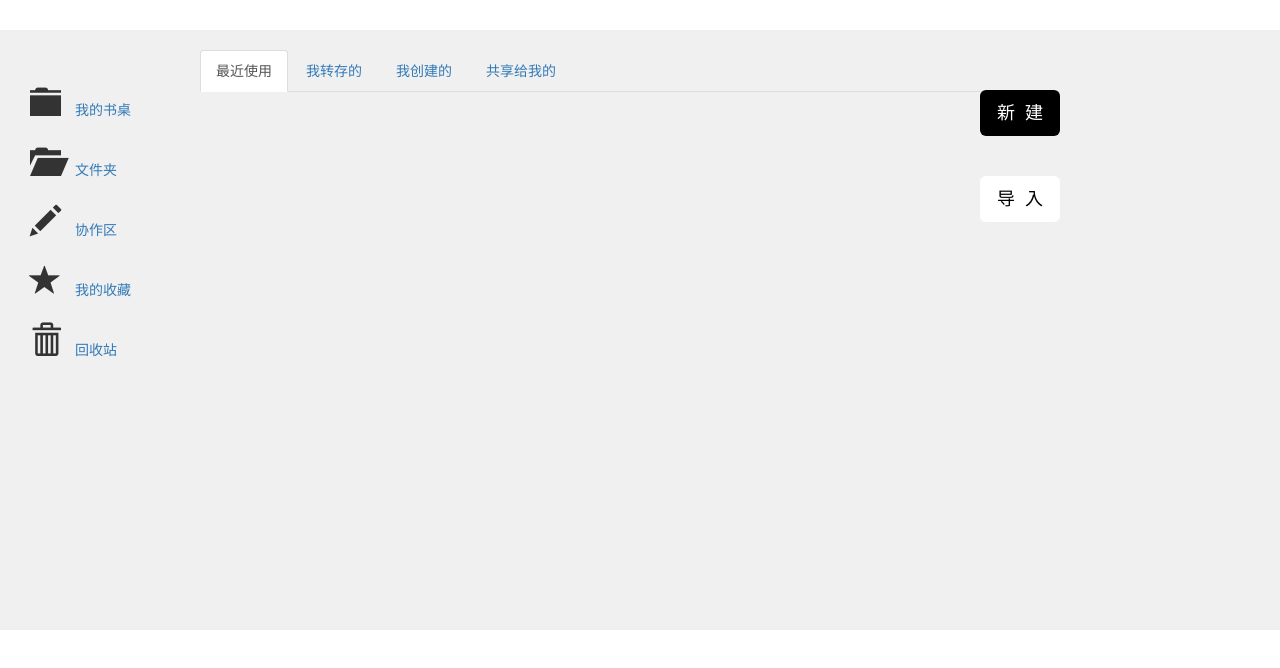
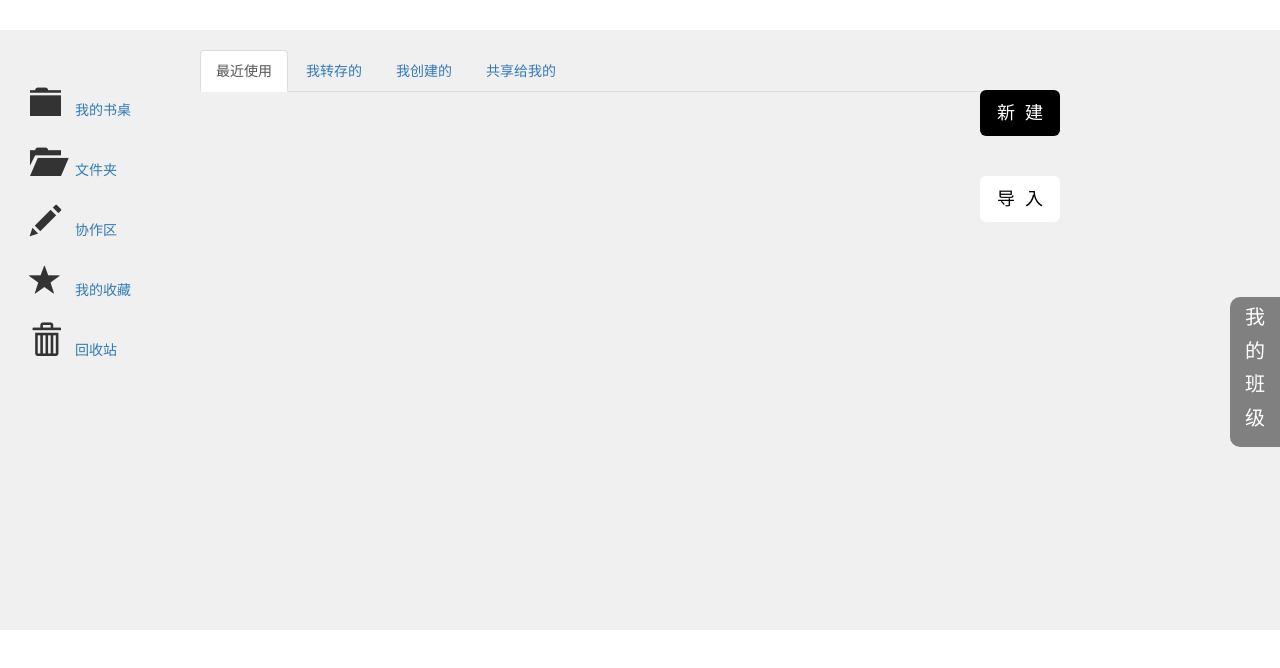
Before and after one commit to CODERDRIVER/WebTechnologyProject, a plain HTML site: page FrontCode/views/manager.html in a window 1280 px wide. Drawn offline with Linux system fonts and the light colour scheme.

Commit message:
update sidebar

```diff
--- a/FrontCode/css/manager.css
+++ b/FrontCode/css/manager.css
@@ -71,3 +71,31 @@
     background-color: white;
     color: black;
 }
+
+
+/* 设置侧边栏 */
+
+.sidebar {
+    padding: 6px;
+    margin-top: 25%;
+    margin-left: 250px;
+    background-color: gray;
+    color: white;
+    width: 50px;
+    height: 150px;
+    text-align: center;
+    border-radius: 10px 0 0 10px;
+    -webkit-border-radius: ;
+    -moz-border-radius: ;
+    -ms-border-radius: ;
+    -o-border-radius: ;
+}
+
+.sidebar p {
+    margin-bottom: 5px;
+    font-size: 20px;
+}
+
+.sidebar:hover {
+    cursor: hand;
+}
--- a/FrontCode/views/manager.html
+++ b/FrontCode/views/manager.html
@@ -52,6 +52,12 @@
                     <button type="button" class="btn  btn-lg">导&nbsp;&nbsp;入</button>
                 </div>
             </div>
+            <div class="sidebar">
+                <p>我</p>
+                <p>的</p>
+                <p>班</p>
+                <p>级</p>
+            </div>
 
         </div>
     </div>
```
